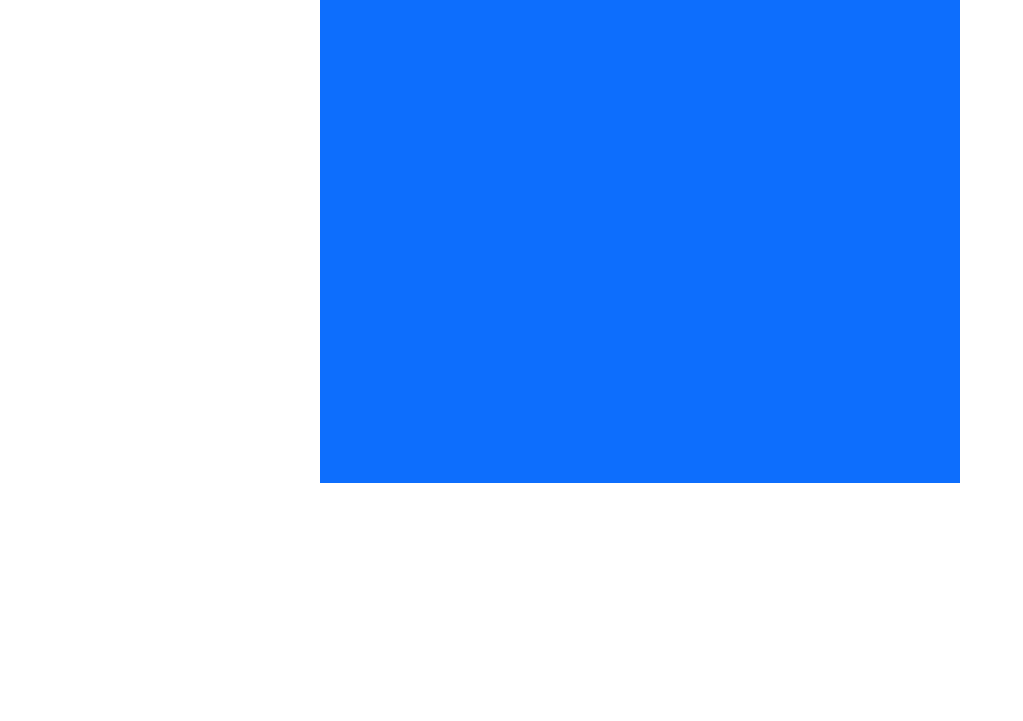
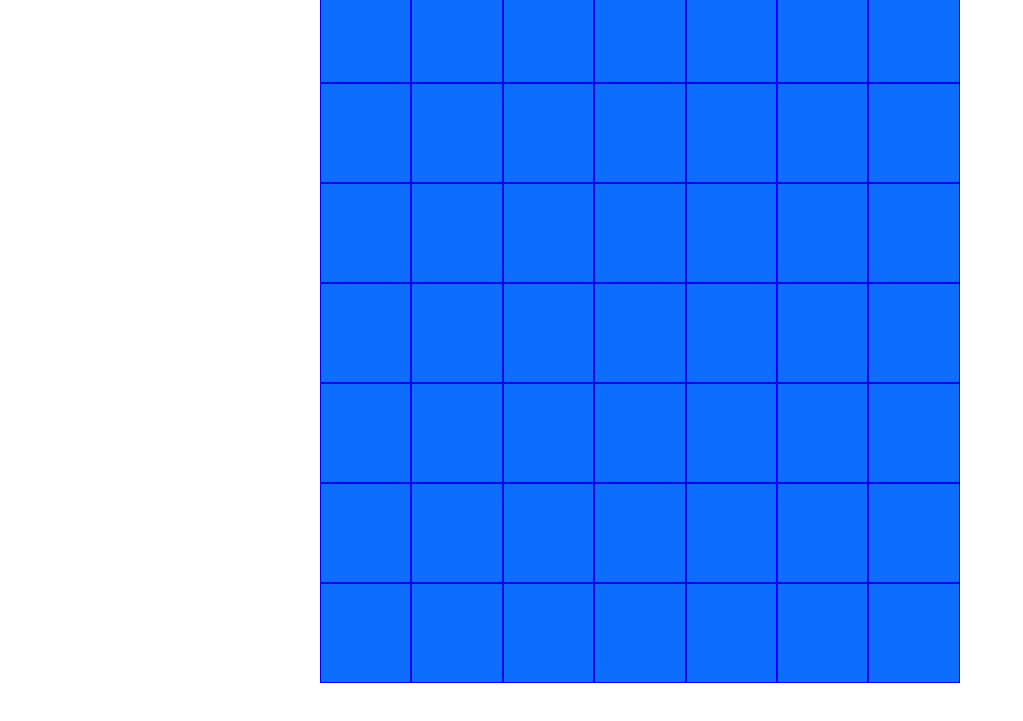
Before and after one commit to Nahima697/Motus, a plain HTML site: page index.html in a window 1280 px wide. Shown: the part 73-794 px from the top of the page, without its empty margins (0-1023 px from the left). Drawn offline with Linux system fonts and the light colour scheme.

Commit message:
mise en place du css de la grid avec des rows, prochaine étape mettre en place les différents essaies

```diff
--- a/css/style.css
+++ b/css/style.css
@@ -9,28 +9,26 @@ form {
     text-align: center;
 
 }
+
 .grid {
-    --nbletters: 7;
-    margin: auto;
-    display: grid;
-    grid-template-columns: repeat(var(--nbletters), 1fr);
-    grid-gap: 10px;
-    column-gap: 2px;
+    height: max-content;
     width: 50%;
-    height: 500px;
     background-color: #0d6efd;
+    margin:  0 auto;
   }
 
-
-
-.case {
-    border-radius: 50px;
+  .case {
+    width: 14.28%; /* 100% / 7 cases = 14.28% */
+    height: 100px;
     border: 1px solid blue;
     color: white;
+    font-size: 30px;
+    font-weight: bold;
+    text-align:center;
+  }
+
+.row {
     display: flex;
-    align-items:center;
-    justify-content : center;
-
 }
 
 .letter {
@@ -46,13 +44,10 @@ form {
 .jaune {
     background-color: yellow;
     border: 1px solid yellow;
-    border-radius: 60px;
 }
-
 
 
 .red {
     background-color: red;
-    border: 1px solid red;
-    border-radius: 60px;
+    border: 1px solid blue;
 }
--- a/js/script2.js
+++ b/js/script2.js
@@ -55,7 +55,7 @@ class Game {
         return gridElement;
       }
     compareLetters() {
-
+        const grid = this.generateGrid();
         const btnValider = document.querySelector(".btnValider");
         btnValider.addEventListener("click", () => {
         const word_guess = document.querySelector("#guess").value.toUpperCase();
```
Also changed, not shown: index.html (+0 -1 lines).
